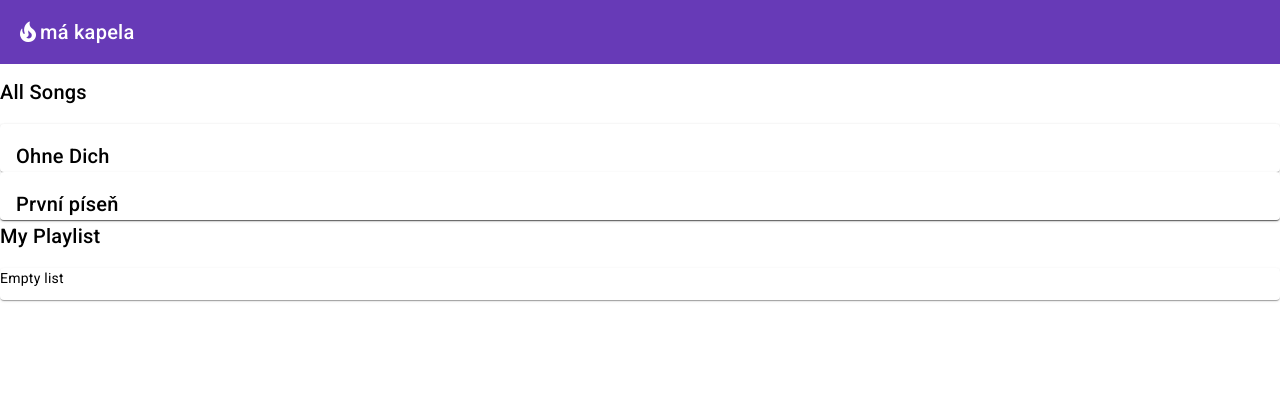
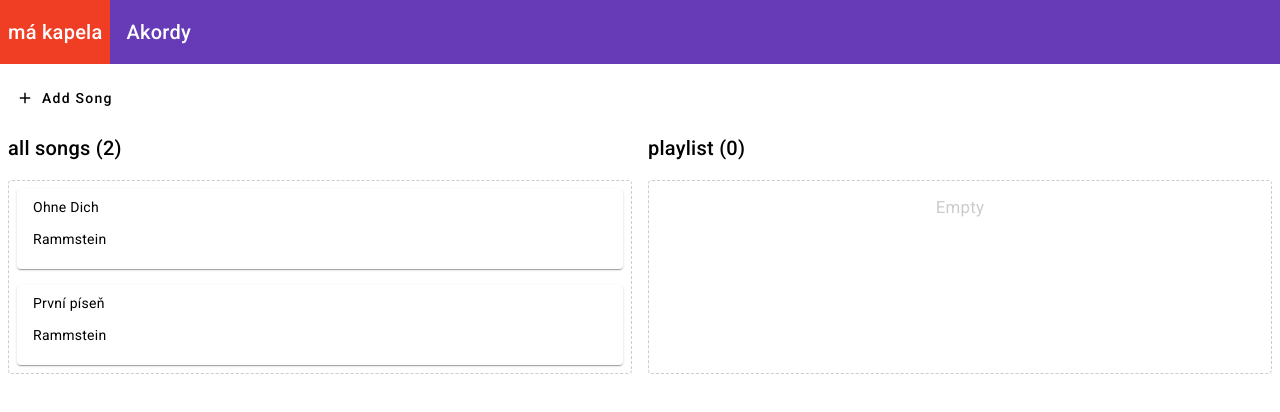
Before and after one commit to kunesv/makapela, an Angular app: page / in a window 1280 px wide. Shown: the top 412 px of the page. Built offline with nearby package versions, Linux system fonts and the light colour scheme.

Commit message:
Creating new songs, Improving app styles

```diff
--- a/src/app/app.component.css
+++ b/src/app/app.component.css
@@ -0,0 +1,55 @@
+mat-toolbar {
+  margin-bottom: 16px;
+}
+mat-toolbar span {
+  margin-left: 16px;
+}
+mat-toolbar .logo {
+  background-color: #f03e25;
+  display: flex;
+  height: inherit;
+  align-items: center;
+  padding: 0 8px;
+  margin: 0 0 0 -16px;
+}
+.main {
+  max-width: 1400px;
+  margin: auto;
+}
+.content-wrapper {
+  margin: 0 8px;
+
+}
+.container-wrapper {
+  display: flex;
+  justify-content: space-around;
+  margin-top: 16px;
+  column-gap: 16px;
+}
+.container {
+  flex: 1;
+}
+.list {
+  border: 1px dashed #ccc;
+  min-height: 64px;
+  border-radius: 4px;
+  box-shadow: 0 0;
+  padding: 0px 8px;
+  height: calc(100% - 48px);
+}
+app-new-song {
+  margin-bottom: 32px;
+}
+.empty-label {
+  font-size: 1.2em;
+  padding-top: 16px;
+  text-align: center;
+  opacity: .2;
+}
+
+.cdk-drag-animating {
+  transition: transform 250ms;
+}
+.cdk-drag-placeholder {
+  opacity: 0;
+}
--- a/src/app/app.component.html
+++ b/src/app/app.component.html
@@ -1,33 +1,36 @@
-<p>
 <mat-toolbar color="primary">
-      <mat-icon>local_fire_department</mat-icon>
-      <span>má kapela</span>
+  <!-- <mat-icon>library_music</mat-icon> -->
+  <span class="logo">má kapela</span><span>Akordy</span>
 </mat-toolbar>
-</p>
+<div class="main">
+  <div class="content-wrapper">
+    <button mat-button (click)="newSong()">
+      <mat-icon>add</mat-icon> Add Song
+    </button>
 
-<div class="content-wrapper">
     <div class="container-wrapper">
       <div class="container">
-      <h2>All Songs</h2>
+        <h2>all songs ({{ songs.length }})</h2>
         <mat-card cdkDropList id="songs" #songsList="cdkDropList"
           [cdkDropListData]="songs"
           [cdkDropListConnectedTo]="[playList]"
           (cdkDropListDropped)="drop($event)"
           class="list">
-        <p class="empty-label" *ngIf="songs.length === 0">Empty list</p>
+          <p class="empty-label" *ngIf="songs.length === 0">Empty</p>
           <app-song *ngFor="let song of songs" cdkDrag [song]="song"></app-song>
         </mat-card>
       </div>
       <div class="container">
-        <h2>My Playlist</h2>
+          <h2>playlist ({{ play.length }})</h2>
           <mat-card cdkDropList id="play" #playList="cdkDropList"
             [cdkDropListData]="play"
             [cdkDropListConnectedTo]="[songsList]"
             (cdkDropListDropped)="drop($event)"
             class="list">
-          <p class="empty-label" *ngIf="play.length === 0">Empty list</p>
+            <p class="empty-label" *ngIf="play.length === 0">Empty</p>
             <app-song *ngFor="let song of play" cdkDrag [song]="song"></app-song>
           </mat-card>
       </div>
     </div>
   </div>
+</div>
--- a/src/app/app.component.ts
+++ b/src/app/app.component.ts
@@ -1,7 +1,10 @@
+import { SongDialogResult } from './song-dialog/song-dialog-result';
+import { SongDialogComponent } from './song-dialog/song-dialog.component';
 import { Song } from './song/song';
 import { Component } from '@angular/core';
 
 import { CdkDragDrop, transferArrayItem, moveItemInArray } from "@angular/cdk/drag-drop";
+import { MatDialog } from "@angular/material/dialog";
 
 @Component({
   selector: 'app-root',
@@ -151,6 +154,8 @@ Ami E Ami
 
   play: Song[] = []
 
+  constructor(private dialog: MatDialog) { }
+
   drop(event: CdkDragDrop<Song[]>): void {
     if (!event.container.data || !event.previousContainer.data) {
       return
@@ -161,7 +166,20 @@ Ami E Ami
     } else {
       transferArrayItem(event.previousContainer.data, event.container.data, event.previousIndex, event.currentIndex)
     }
+  }
 
-    console.log(this.songs.map((item) => item.text), this.play.map((item) => item.text))
+  newSong(): void {
+    const dialogRef = this.dialog.open(SongDialogComponent, {
+      width: '270px',
+      data: {
+        song: {}
+      }
+    })
+    dialogRef.afterClosed().subscribe((result: SongDialogResult|undefined) => {
+      if(!result) {
+        return
+      }
+      this.songs.push(result.song)
+    })
   }
 }
--- /dev/null
+++ b/src/app/song-dialog/song-dialog-data.ts
@@ -0,0 +1,6 @@
+import { Song } from './../song/song';
+
+export interface SongDialogData {
+  song: Partial<Song>
+  enableDelete: boolean
+}
--- /dev/null
+++ b/src/app/song-dialog/song-dialog-result.ts
@@ -0,0 +1,6 @@
+import { Song } from './../song/song';
+
+export interface SongDialogResult {
+  song: Song
+  delete?: boolean
+}
--- /dev/null
+++ b/src/app/song-dialog/song-dialog.component.html
@@ -0,0 +1,14 @@
+<mat-form-field>
+  <mat-label>Title</mat-label>
+  <input matInput cdkFocusInitial [(ngModel)]="data.song.title"/>
+</mat-form-field>
+
+<mat-form-field>
+  <mat-label>Text</mat-label>
+  <textarea matInput [(ngModel)]="data.song.text"></textarea>
+</mat-form-field>
+
+<div mat-dialog-actions>
+  <button mat-button [mat-dialog-close]="{ song: data.song }">OK</button>
+  <button mat-button (click)="cancel()">Cancel</button>
+</div>
--- /dev/null
+++ b/src/app/song-dialog/song-dialog.component.ts
@@ -0,0 +1,23 @@
+import { Component, Inject } from '@angular/core';
+import { MAT_DIALOG_DATA, MatDialogRef } from "@angular/material/dialog";
+import { Song } from "../song/song";
+import { SongDialogData } from './song-dialog-data';
+
+@Component({
+  selector: 'app-song-dialog',
+  templateUrl: './song-dialog.component.html',
+  styleUrls: ['./song-dialog.component.css']
+})
+export class SongDialogComponent {
+
+  private backupSong: Partial<Song> = { ...this.data.song }
+
+  constructor(public dialogRef: MatDialogRef<SongDialogComponent>, @Inject(MAT_DIALOG_DATA) public data: SongDialogData) { }
+
+  cancel(): void {
+    this.data.song.title = this.backupSong.title
+    this.data.song.text = this.backupSong.text
+    this.dialogRef.close(this.data)
+  }
+
+}
--- a/src/app/song/song.component.css
+++ b/src/app/song/song.component.css
@@ -0,0 +1,10 @@
+:host {
+  display: block;
+}
+.item {
+  margin: 8px 0;
+  cursor: pointer;
+  /* background-color: #ccc; */
+  /* box-shadow: 0 0; */
+  padding: 8px 16px;
+}
--- a/src/app/song/song.component.html
+++ b/src/app/song/song.component.html
@@ -1,7 +1,10 @@
 <mat-card class="item" *ngIf="song">
-    <mat-card-header>
+    <!-- <mat-card-header>
         <mat-card-title>{{song.title}}</mat-card-title>
-    </mat-card-header>
+    </mat-card-header> -->
+    <p>{{song.title}}</p>
+    <p>Rammstein</p>
+    <!-- <p>Autor</p> -->
 
     <!-- <mat-card-content>
         <pre>{{song.text}}</pre>
```
Also changed, not shown: src/app/app.module.ts (+12 -1 lines), src/app/song-dialog/song-dialog.component.css (added), 1 other file (tests, documents, lock files or other folders). Lines whose indentation alone changed are shown as unchanged.
